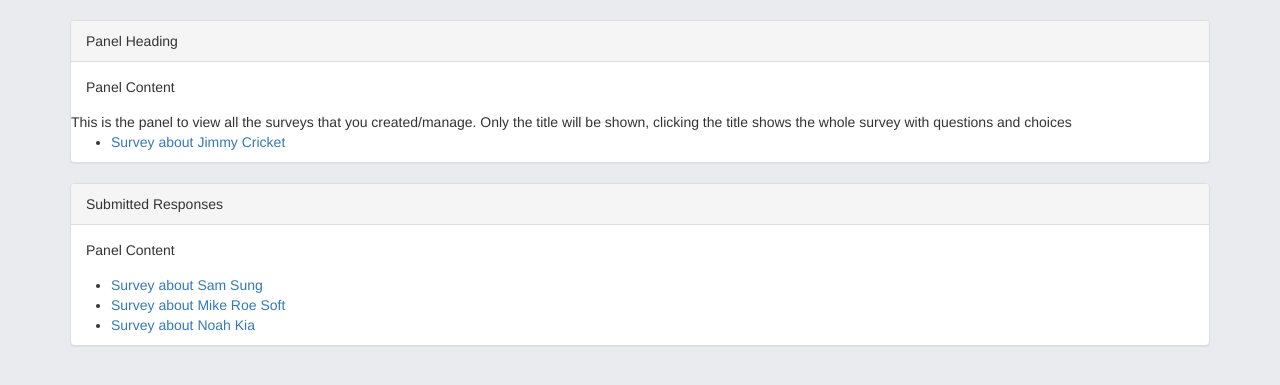
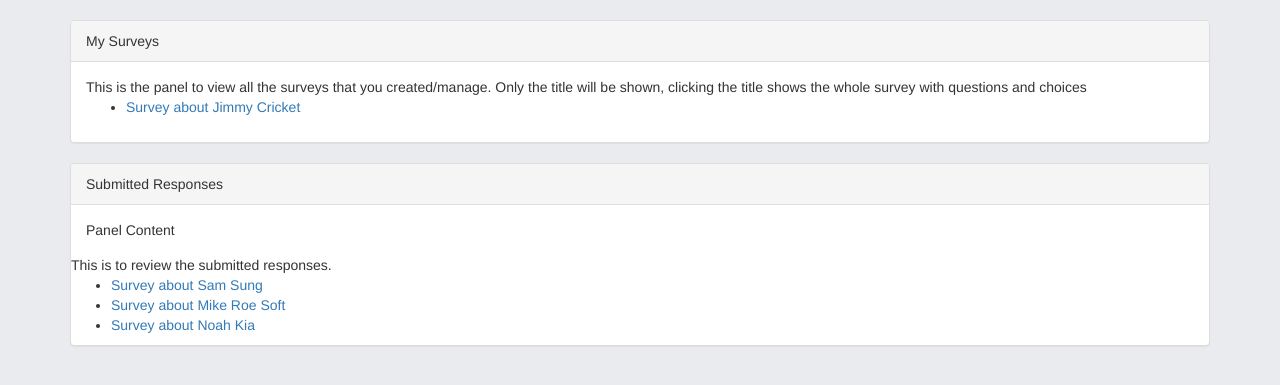
Before and after one commit to jliang92/feedback_wireframe, a PHP site: page /web_pages/my_surveys.php in a window 1280 px wide. Shown: the part 52-437 px from the top of the page. Run offline with PHP 8.4, Linux system fonts and the light colour scheme.

Commit message:
fixed some naming issues

```diff
--- a/web_pages/home.php
+++ b/web_pages/home.php
@@ -25,7 +25,7 @@ and open the template in the editor.
                     <ul>
                         <li><a href="create_survey.php">Create a survey</a></li>
                         <li><a href="send_surveys.php">Send a survey</a></li>
-                        <li>View submitted responses</li>
+                        <li><a href="my_surveys.php">View submitted responses</a></li>
                     </ul>
                 </div>
             </div>
--- a/web_pages/my_surveys.php
+++ b/web_pages/my_surveys.php
@@ -20,17 +20,17 @@ and open the template in the editor.
         ?>
         <div class="container">
             <div class="panel panel-default">
-                <div class="panel-heading panel-info">Panel Heading</div>
-                <div class="panel-body">Panel Content</div>
-                This is the panel to view all the surveys that you created/manage.
-                Only the title will be shown, clicking the title shows the whole survey with questions and choices
-                <ul>
-                    <li><a href="entire_survey.php">Survey about Jimmy Cricket</a></li>
-                </ul>
+                <div class="panel-heading panel-info">My Surveys</div>
+                <div class="panel-body">This is the panel to view all the surveys that you created/manage.
+                    Only the title will be shown, clicking the title shows the whole survey with questions and choices
+                    <ul>
+                        <li><a href="entire_survey.php">Survey about Jimmy Cricket</a></li>
+                    </ul>
+                </div>
             </div>
             <div class="panel panel-default">
                 <div class="panel-heading panel-info">Submitted Responses</div>
-                <div class="panel-body">Panel Content</div>
+                <div class="panel-body">Panel Content</div>This is to review the submitted responses.
                 <ul>
                     <li><a href="survey_stats.php">Survey about Sam Sung</a></li>
                     <li><a href="survey_stats.php">Survey about Mike Roe Soft</a></li>
```
